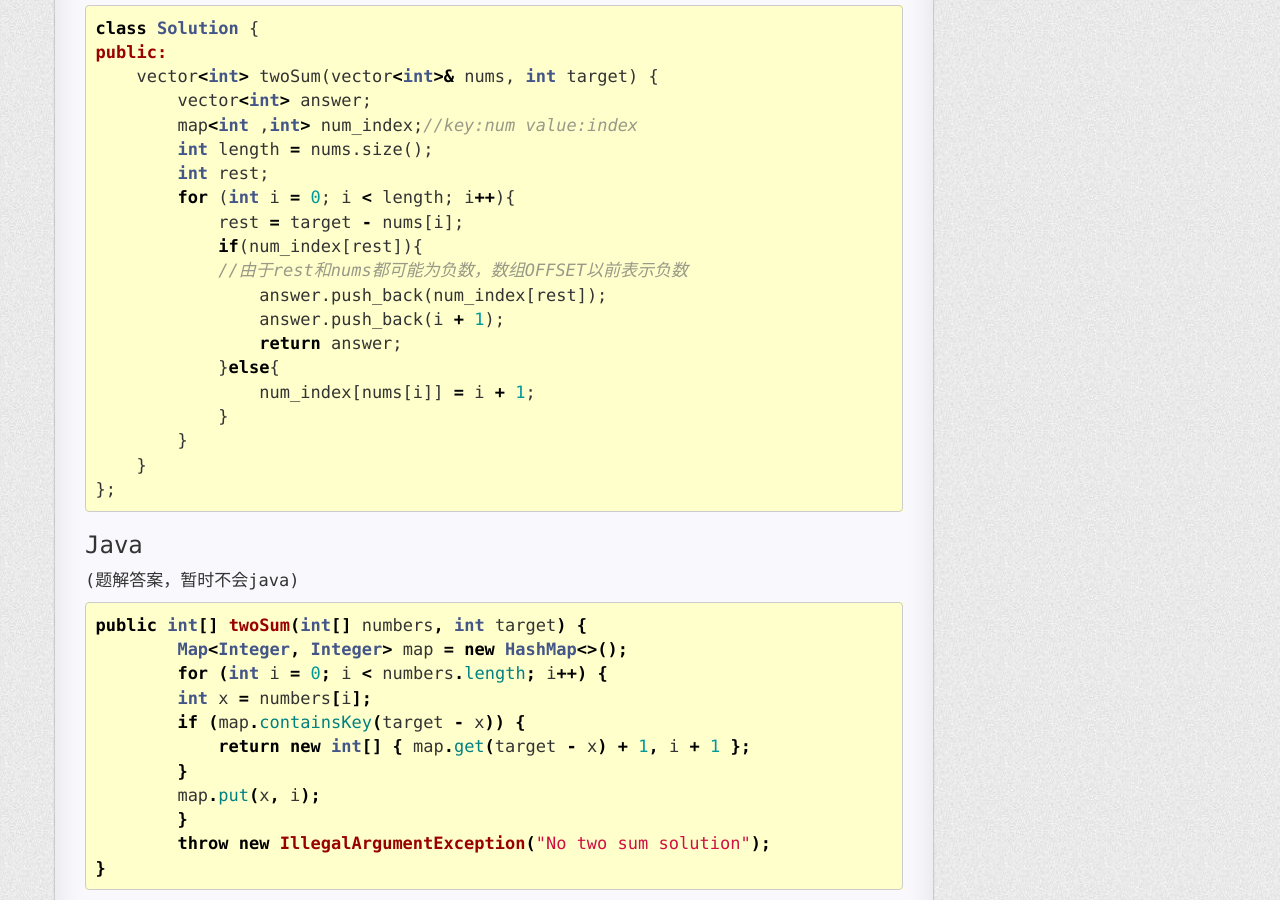
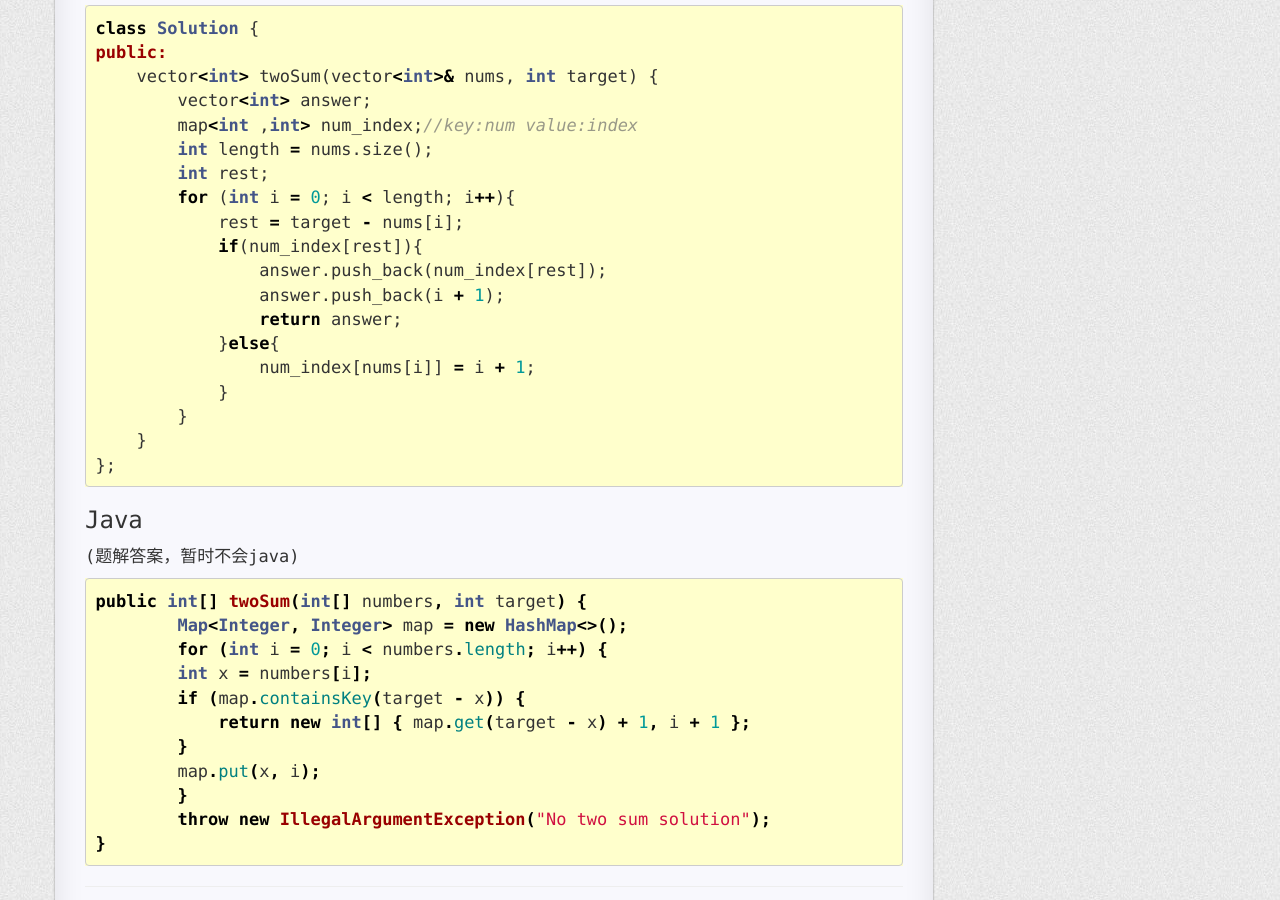
Before and after one commit to zhangjaycee/blog, a Jekyll site: the page built from _posts/2015-10-25-leetcode_1_2sum.md, in a window 1280 px wide and 900 px high, scrolled down 1863 px. Built offline with Jekyll 4.4.1, drawn with Linux system fonts in a browser that asks for light colours; nearby versions of some CDN libraries; Markdown is read by kramdown in place of the engine named in the settings; comment, search, counter and statistics services are not loaded.

Commit message:
update a post

```diff
--- a/_posts/2015-10-25-leetcode_1_2sum.md
+++ b/_posts/2015-10-25-leetcode_1_2sum.md
@@ -75,7 +75,6 @@ public:
         for (int i = 0; i < length; i++){
             rest = target - nums[i];
             if(num_index[rest]){
-            //由于rest和nums都可能为负数，数组OFFSET以前表示负数
                 answer.push_back(num_index[rest]);
                 answer.push_back(i + 1);
                 return answer;
```
